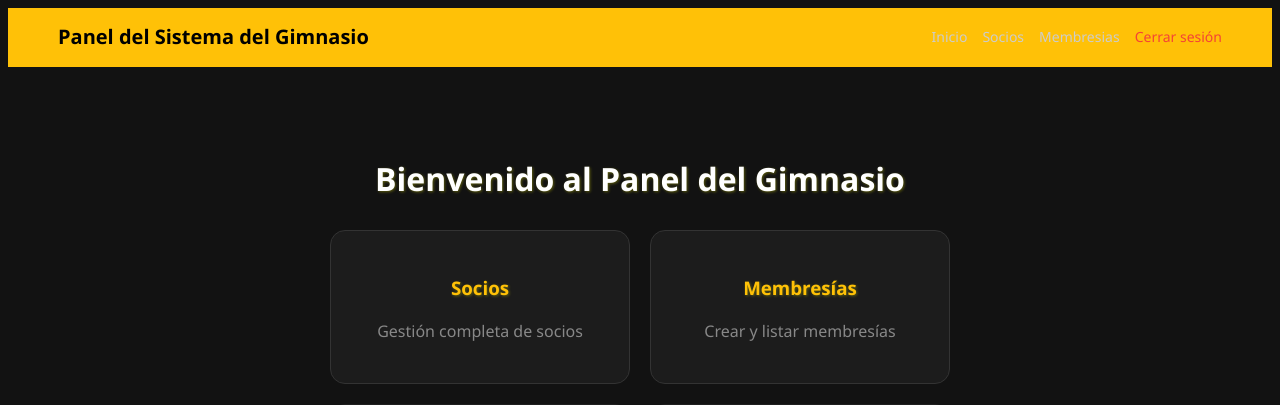
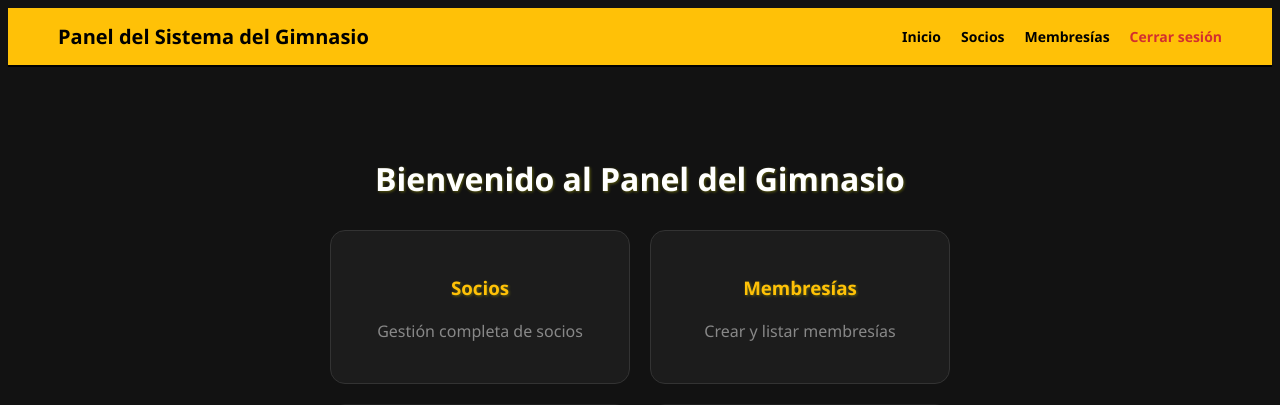
Before and after one commit to davidcuellarbt-hue/gym-api-python, a Flask app: page / in a window 1280 px wide. Shown: the top 405 px of the page. Run offline with Flask 3, Linux system fonts and the light colour scheme.

Commit message:
Update index.html

```diff
--- a/templates/index.html
+++ b/templates/index.html
@@ -25,15 +25,15 @@
     </style>
 </head>
 <body>
-    <nav class="navbar" style="display: flex; justify-content: space-between; align-items: center; padding: 15px 50px; background: #000; border-bottom: 2px solid #ffc107;">
-        <div class="navbar-brand" style="color: #ffc107; font-size: 20px;">Panel del Sistema del Gimnasio</div>
-        <div class="nav-links" style="display: flex; gap: 15px; font-size: 14px;">
-            <a href="/" style="color: #ccc; text-decoration: none;">Inicio</a>
-            <a href="/socios" style="color: #ccc; text-decoration: none;">Socios</a>
-            <a href="/membresias" style="color: #ccc; text-decoration: none;">Membresias</a>
-            <span style="color: #f44336; cursor: pointer;">Cerrar sesión</span>
-        </div>
-    </nav>
+    <nav class="navbar" style="display: flex; justify-content: space-between; align-items: center; padding: 15px 50px; background: #ffc107; border-bottom: 2px solid #000; width: 100%; box-sizing: border-box;">
+    <div class="navbar-brand" style="color: #000; font-size: 20px; font-weight: bold;">Panel del Sistema del Gimnasio</div>
+    <div class="nav-links" style="display: flex; gap: 20px; font-size: 14px;">
+        <a href="/" style="color: #000; text-decoration: none; font-weight: 600;">Inicio</a>
+        <a href="/socios" style="color: #000; text-decoration: none; font-weight: 600;">Socios</a>
+        <a href="/membresias" style="color: #000; text-decoration: none; font-weight: 600;">Membresías</a>
+        <span style="color: #d32f2f; cursor: pointer; font-weight: bold;">Cerrar sesión</span>
+    </div>
+</nav>
 
     <div class="container" style="text-align: center;">
         <h1 style="margin-top: 50px; font-weight: bold; color: #fff;">Bienvenido al Panel del Gimnasio</h1>
```
